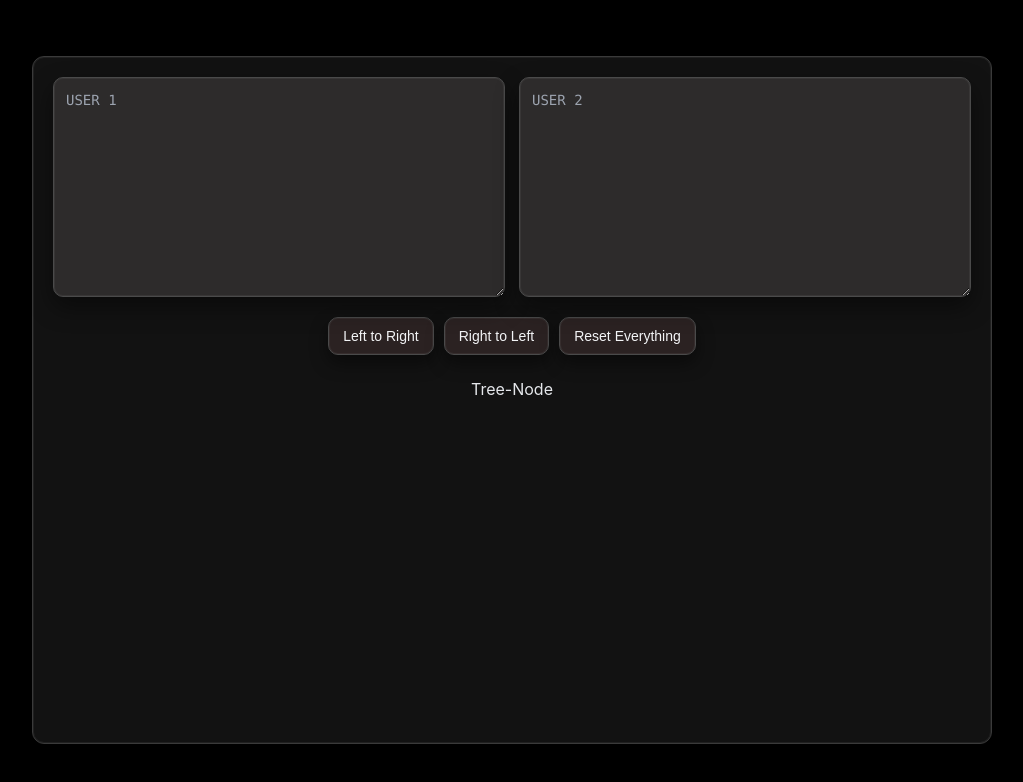
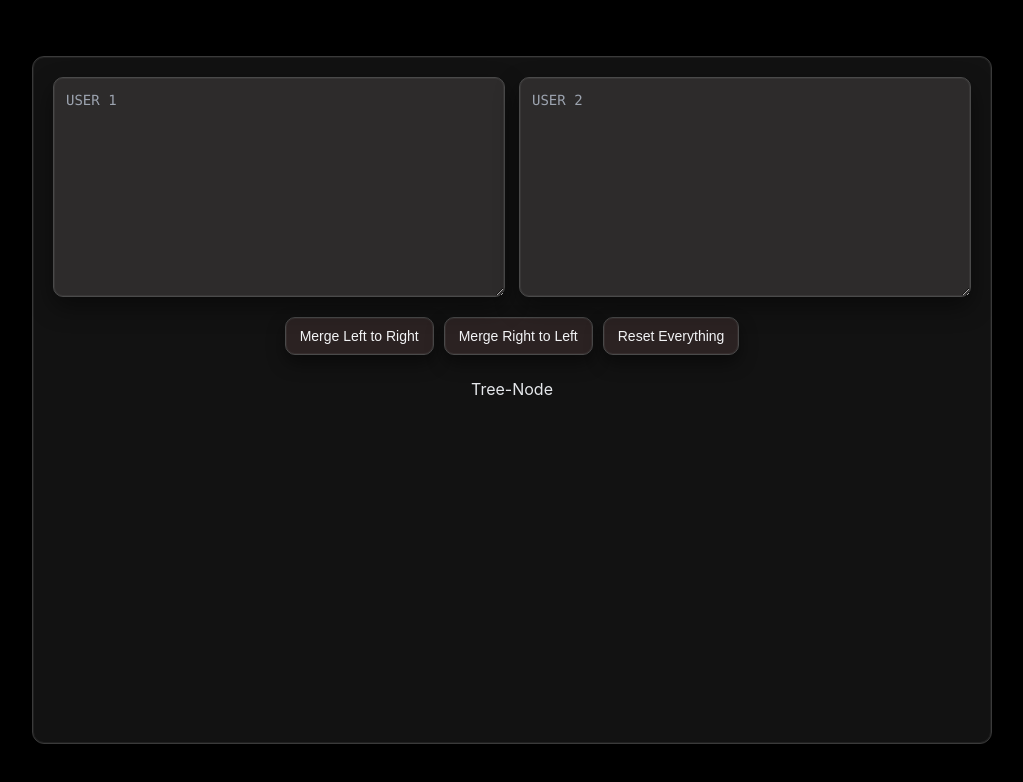
Before and after one commit to viralcodex/fugue, a website built with Vite: page index.html in a window 1280 px wide. Shown: the whole page, without its empty margins (128-1151 px from the left). Built offline with nearby package versions, Linux system fonts and the light colour scheme.

Commit message:
feat: update button labels for clarity in the interface

```diff
--- a/index.html
+++ b/index.html
@@ -158,8 +158,8 @@
 		</section>
 
 		<section class="buttons">
-			<button id="copyLeftToRight" type="button">Left to Right</button>
-			<button id="copyRightToLeft" type="button">Right to Left</button>
+			<button id="copyLeftToRight" type="button">Merge Left to Right</button>
+			<button id="copyRightToLeft" type="button">Merge Right to Left</button>
 			<button id="resetAll" type="button">Reset Everything</button>
 		</section>
 		<section>
--- a/types.ts
+++ b/types.ts
@@ -5,7 +5,7 @@ export type Id = [ RId, number]; //node id
 export type Node = {
     readonly id: Id | null;
     readonly parent: Id | null,
-    side: 'L' | 'R' | null, //which subtree
+    side: 'L' | 'R' | null,
     content: string | null,
     isDeleted: boolean;
 }
```
